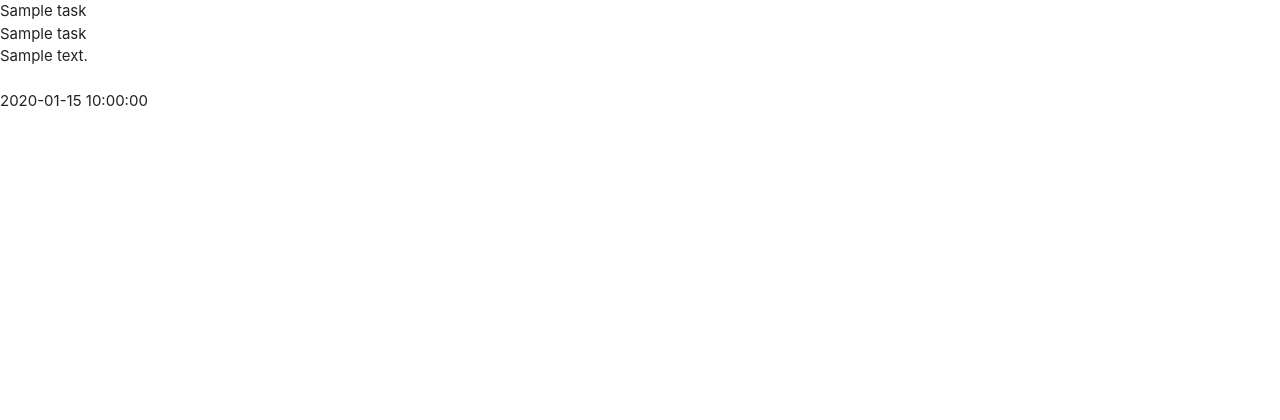
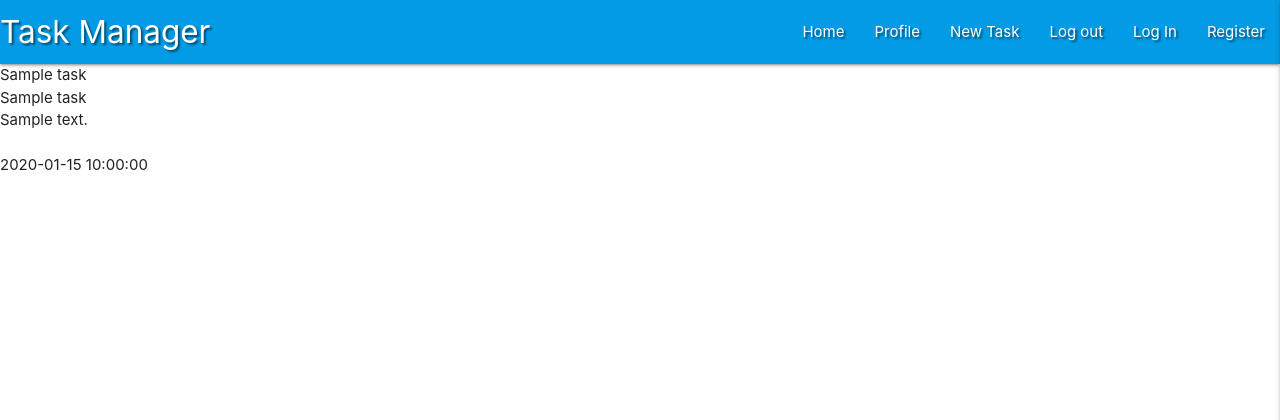
Before and after one commit to Hidnish/flask-task-manager-project, a Flask app: page / in a window 1280 px wide. Shown: the top 420 px of the page. Run offline with Flask 2, Linux system fonts and the light colour scheme; a database or web service that is not in the repository returns one stand-in record (values such as "Sample title"); some libraries are stand-ins or nearby versions.

Commit message:
Add Materialize Navbar and Sidenav

```diff
--- a/static/css/style.css
+++ b/static/css/style.css
@@ -0,0 +1,3 @@
+.text-shadow {
+    text-shadow: 2px 2px 2px rgba(0, 0, 0, 0.5);
+}
--- a/static/js/script.js
+++ b/static/js/script.js
@@ -0,0 +1,3 @@
+$(document).ready(function(){
+    $('.sidenav').sidenav({edge: 'right'});
+  });
--- a/templates/base.html
+++ b/templates/base.html
@@ -1,26 +1,62 @@
 <!DOCTYPE html>
 <html lang="en">
+
 <head>
     <meta charset="UTF-8">
     <meta http-equiv="X-UA-Compatible" content="IE=edge">
     <meta name="viewport" content="width=device-width, initial-scale=1.0">
-    <link rel="stylesheet" href="https://cdnjs.cloudflare.com/ajax/libs/font-awesome/5.15.4/css/all.min.css" integrity="sha512-1ycn6IcaQQ40/MKBW2W4Rhis/DbILU74C1vSrLJxCq57o941Ym01SwNsOMqvEBFlcgUa6xLiPY/NS5R+E6ztJQ==" crossorigin="anonymous" type="text/css">
-    <link rel="stylesheet" href="https://cdnjs.cloudflare.com/ajax/libs/materialize/1.0.0/css/materialize.min.css" type="text/css">
+    <link rel="stylesheet" href="https://cdnjs.cloudflare.com/ajax/libs/font-awesome/5.15.4/css/all.min.css"
+        integrity="sha512-1ycn6IcaQQ40/MKBW2W4Rhis/DbILU74C1vSrLJxCq57o941Ym01SwNsOMqvEBFlcgUa6xLiPY/NS5R+E6ztJQ=="
+        crossorigin="anonymous" type="text/css">
+    <link rel="stylesheet" href="https://cdnjs.cloudflare.com/ajax/libs/materialize/1.0.0/css/materialize.min.css"
+        type="text/css">
     <link rel="stylesheet" href="{{ url_for('static', filename='css/style.css')}}">
     {% block styles %}
     {% endblock %}
     <title>Task Manager</title>
 </head>
+
 <body>
-    {% block content %} <!-- block "content" has to stay constant throughouy pages in order to work-->
+
+    <header>
+        <!-- top navbar -->
+        <nav class="nav-extended text-shadow light-blue darken-1">
+            <div class="nav-wrapper">
+                <a href="{{ url_for('get_tasks')}}" class="brand-logo">Task Manager</a>
+                <a href="#" data-target="mobile-demo" class="sidenav-trigger right"><i class="fas fa-bars"></i></a>
+                <ul class="right hide-on-med-and-down">
+                    <li><a href="{{ url_for('get_tasks')}}">Home</a></li>
+                    <li><a href="#">Profile</a></li>
+                    <li><a href="#">New Task</a></li>
+                    <li><a href="#">Log out</a></li>
+                    <li><a href="#">Log In</a></li>
+                    <li><a href="#">Register</a></li>
+                </ul>
+            </div>
+        </nav>
+
+        <!-- mobile sidenav -->
+        <ul class="sidenav" id="mobile-demo">
+            <li><h4 class="center-align light-blue-text text-darken 4">Task Manager</h4></li>
+            <li><a href="{{ url_for('get_tasks')}}">Home</a></li>
+            <li><a href="#">Profile</a></li>
+            <li><a href="#">New Task</a></li>
+            <li><a href="#">Log out</a></li>
+            <li><a href="#">Log In</a></li>
+            <li><a href="#">Register</a></li>
+        </ul>
+    </header>
+
+    {% block content %}
+    <!-- block "content" has to stay constant throughouy pages in order to work-->
     {% endblock %}
 
     <script src="https://code.jquery.com/jquery-3.6.0.min.js"
-            integrity="sha256-/xUj+3OJU5yExlq6GSYGSHk7tPXikynS7ogEvDej/m4="
-            crossorigin="anonymous"></script>
+        integrity="sha256-/xUj+3OJU5yExlq6GSYGSHk7tPXikynS7ogEvDej/m4=" crossorigin="anonymous"></script>
     <script src="https://cdnjs.cloudflare.com/ajax/libs/materialize/1.0.0/js/materialize.min.js"></script>
     <script src="{{ url_for('static', filename='js/script.js') }}"></script>
     {% block scripts %}
     {% endblock %}
 </body>
+
 </html>
```
